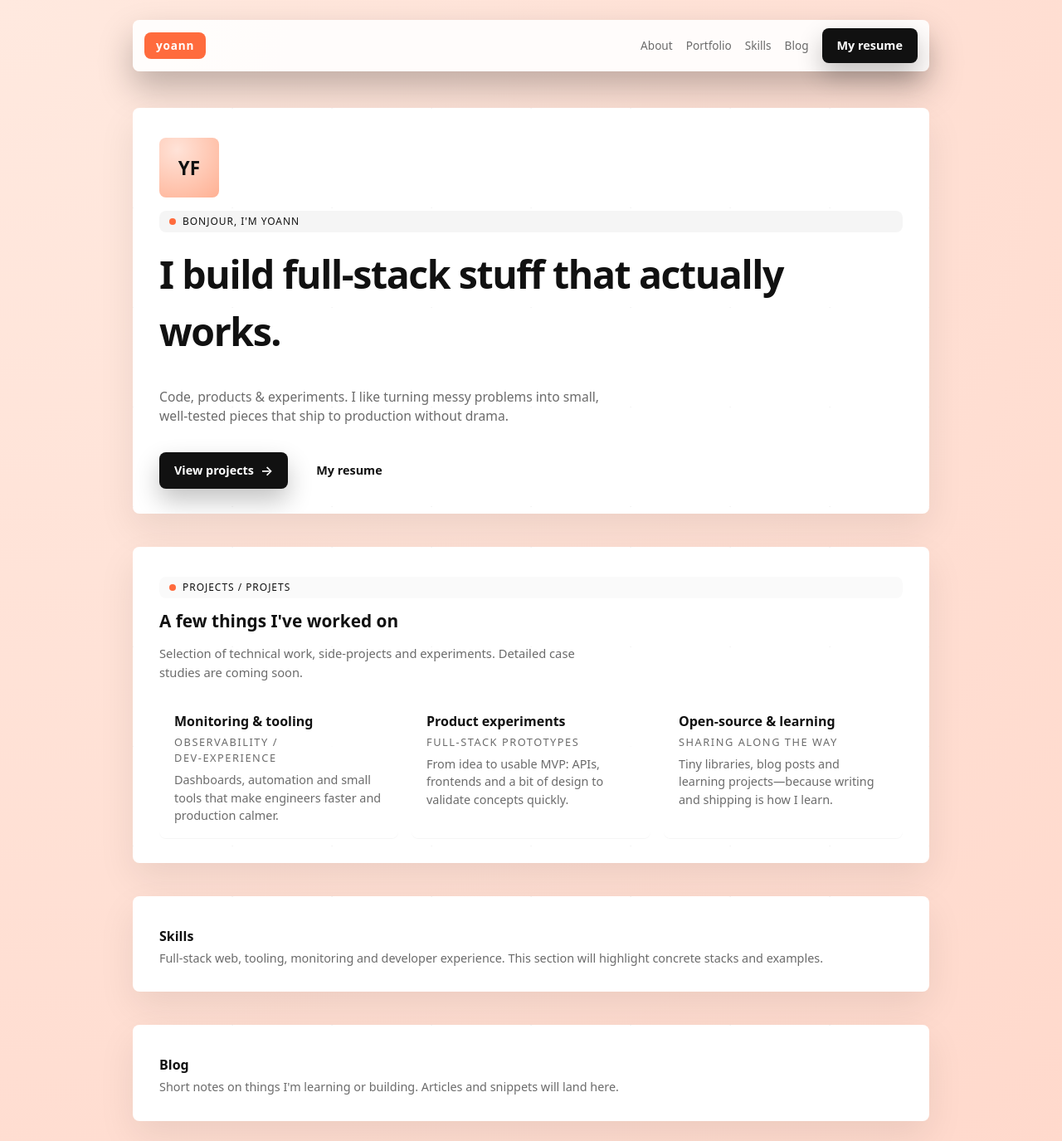
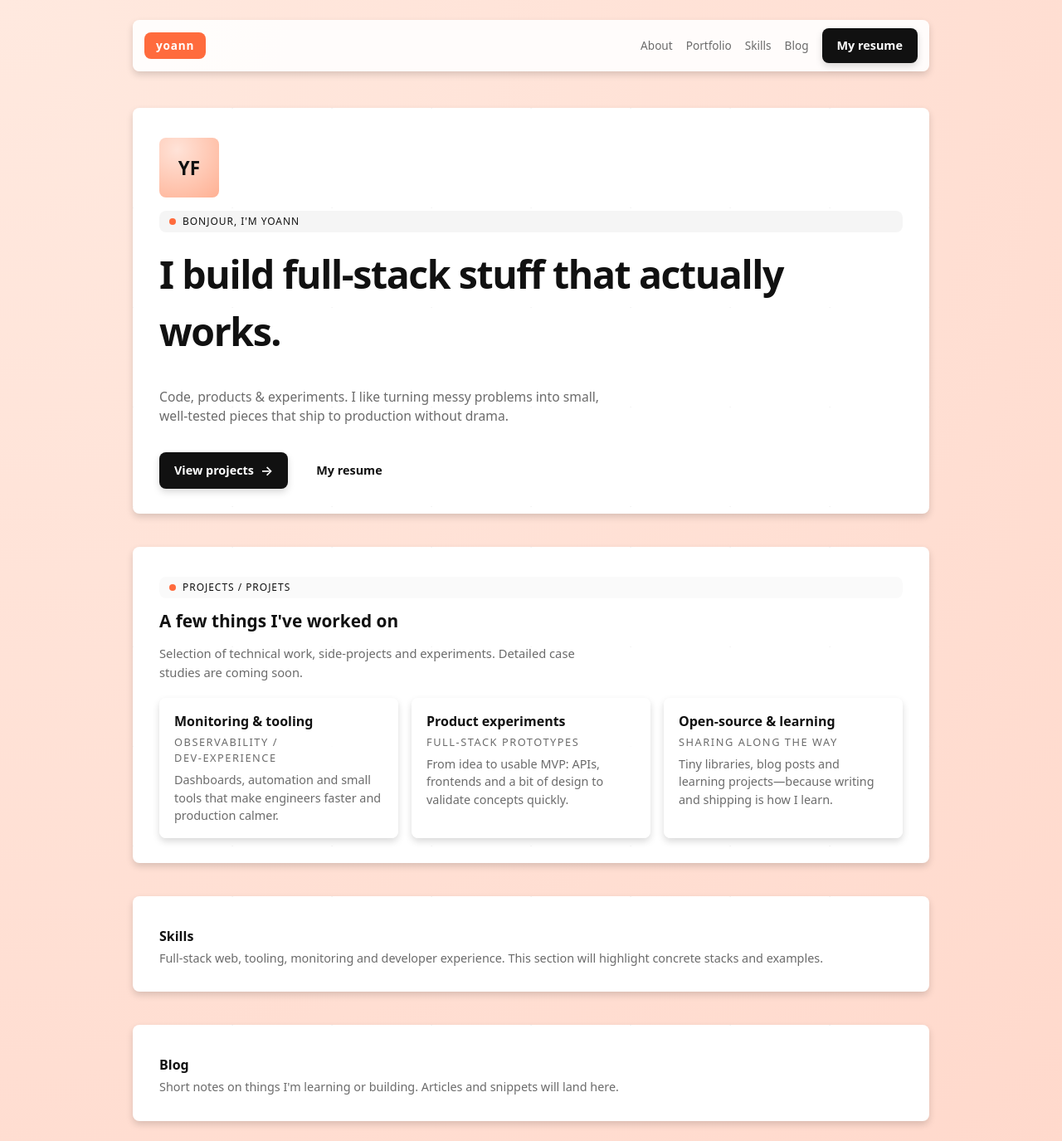
Before and after one commit to yfuks/yfuks.github.io, a React (Vite) app: page / in a window 1280 px wide. Shown: the whole page at 83% size. Built offline with nearby package versions, Linux system fonts and the light colour scheme.

Commit message:
Refactor CSS shadow styles for consistency by introducing new variables `--shadow` and `--shadow-hover`. Update button and card components to utilize these variables for improved design coherence.

```diff
--- a/src/index.css
+++ b/src/index.css
@@ -11,7 +11,8 @@
   --color-text-muted: #6b6b6b;
   --color-cta-bg: #111111;
   --color-cta-fg: #ffffff;
-  --shadow-soft: 0 18px 45px rgba(0, 0, 0, 0.08);
+  --shadow: 0 4px 8px rgba(0, 0, 0, 0.15);
+  --shadow-hover: 0 6px 12px rgba(0, 0, 0, 0.42);
   --radius: 8px;
 }
 
@@ -45,7 +46,7 @@ main {
 .card {
   background: var(--color-card);
   border-radius: var(--radius);
-  box-shadow: var(--shadow-soft);
+  box-shadow: var(--shadow);
   padding: 32px 24px 28px;
   position: relative;
   overflow: hidden;
@@ -180,12 +181,12 @@ main {
 .btn--primary {
   background: var(--color-cta-bg);
   color: var(--color-cta-fg);
-  box-shadow: 0 14px 30px rgba(0, 0, 0, 0.24);
+  box-shadow: var(--shadow);
 }
 
 .btn--primary:hover {
   transform: translateY(-1px);
-  box-shadow: 0 16px 34px rgba(0, 0, 0, 0.26);
+  box-shadow: var(--shadow-hover);
 }
 
 .btn--ghost {
@@ -210,7 +211,7 @@ main {
   padding: 10px 14px;
   border-radius: var(--radius);
   background: rgba(255, 255, 255, 0.9);
-  box-shadow: 0 20px 40px rgba(0, 0, 0, 0.25);
+  box-shadow: var(--shadow);
 }
 
 .top-bar-left {
@@ -307,7 +308,7 @@ main {
   padding: 16px 18px;
   border-radius: var(--radius);
   background: rgba(255, 255, 255, 0.7);
-  box-shadow: 0 1px 0 rgba(0, 0, 0, 0.04);
+  box-shadow: var(--shadow);
 }
 
 .project-title {
```
